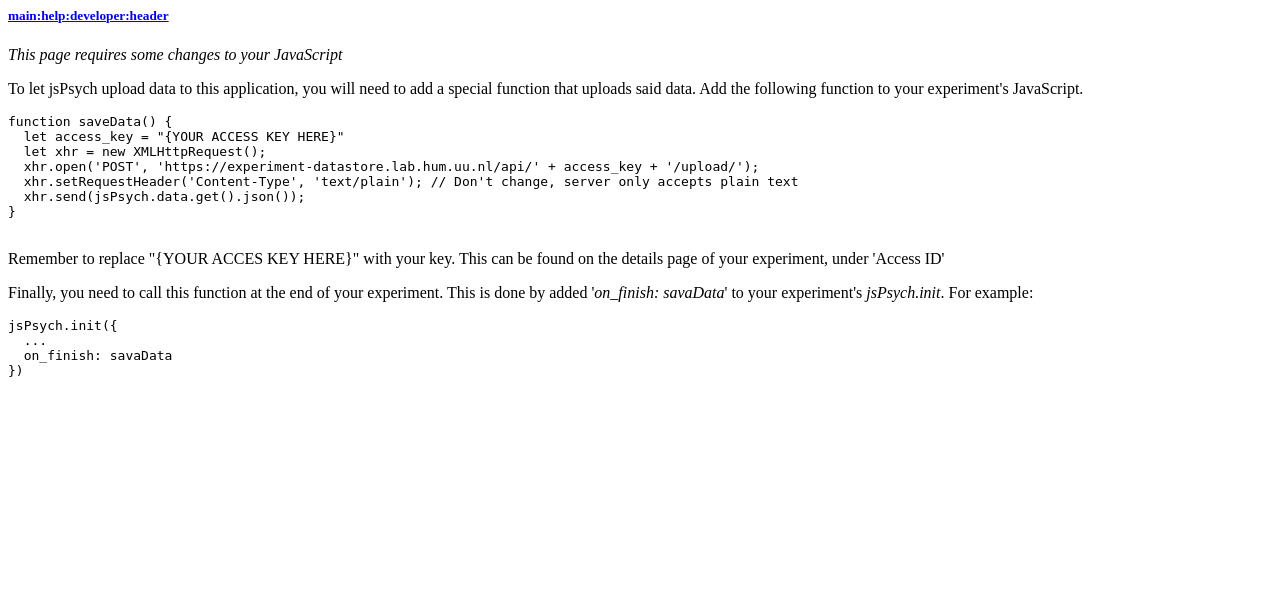
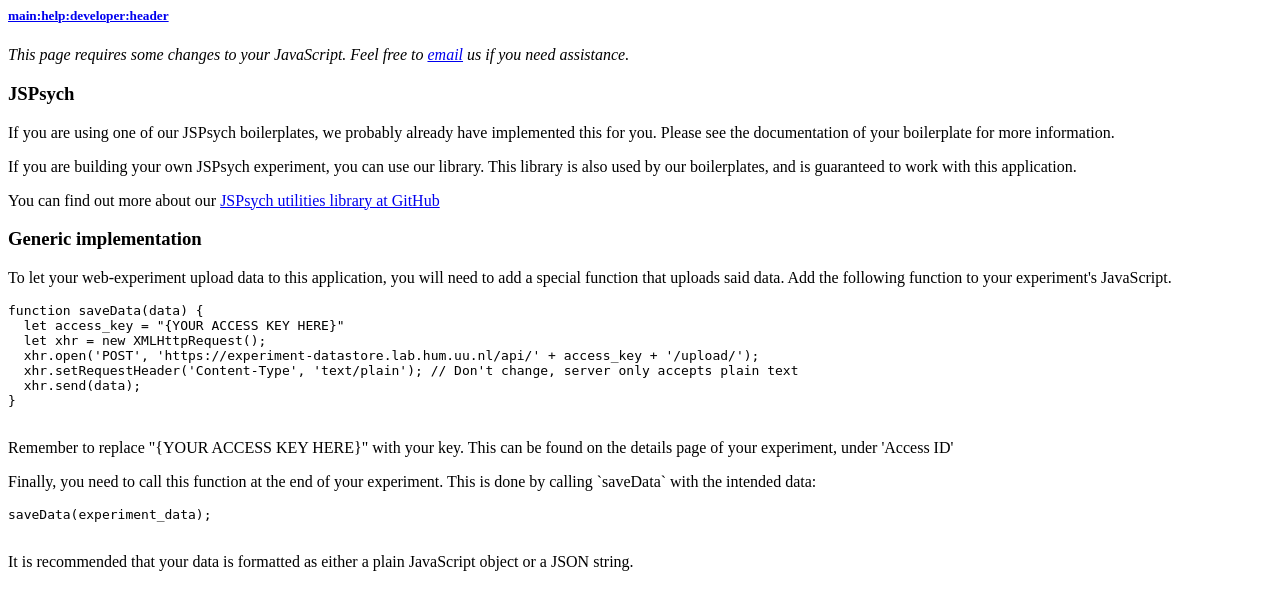
Before and after one commit to UiL-OTS-labs/web-experiment-datastore, a Django app: template main/templates/main/help_parts/developer.html in a window 1280 px wide. Shown: the top 610 px of the page. Run offline with Django 3.2, Linux system fonts and the light colour scheme; the template is opened without the code that fills it, so the values that code supplies are empty.

Commit message:
Updated the help-page

```diff
--- a/main/templates/main/help_parts/developer.html
+++ b/main/templates/main/help_parts/developer.html
@@ -11,38 +11,59 @@
     <div id="collapse-developer" class="panel-collapse collapse">
         <div class="panel-body">
             <p>
-                <i>This page requires some changes to your JavaScript</i>
+                <i>This page requires some changes to your JavaScript. Feel free
+                    to <a href="mailto:{{ labstaff_email }}">email</a> us if you
+                    need assistance.</i>
+            </p>
+            <h3>JSPsych</h3>
+            <p>
+                If you are using one of our JSPsych boilerplates, we probably
+                already have implemented this for you. Please see the
+                documentation of your boilerplate for more information.
             </p>
             <p>
-                To let jsPsych upload data to this application, you will need
-                to add a special function that uploads said data. Add the
-                following function to your experiment's JavaScript.
+                If you are building your own JSPsych experiment, you can use our
+                library. This library is also used by our boilerplates, and is
+                guaranteed to work with this application.
+            </p>
+            <p>
+                You can find out more about our
+                <a href="https://github.com/UiL-OTS-labs/jspsych-uil-utils">
+                    JSPsych utilities library at GitHub
+                </a>
+            </p>
+            <h3>Generic implementation</h3>
+            <p>
+                To let your web-experiment upload data to this application, you
+                will need to add a special function that uploads said data. Add
+                the following function to your experiment's JavaScript.
             </p>
             <pre>
-function saveData() {
+function saveData(data) {
   let access_key = "{YOUR ACCESS KEY HERE}"
   let xhr = new XMLHttpRequest();
   xhr.open('POST', 'https://experiment-datastore.lab.hum.uu.nl/api/' + access_key + '/upload/');
   xhr.setRequestHeader('Content-Type', 'text/plain'); // Don't change, server only accepts plain text
-  xhr.send(jsPsych.data.get().json());
+  xhr.send(data);
 }
             </pre>
             <p>
-                Remember to replace "{YOUR ACCES KEY HERE}" with your key. This
+                Remember to replace "{YOUR ACCESS KEY HERE}" with your key. This
                 can be found on the details page of your experiment, under
                 'Access ID'
             </p>
             <p>
                 Finally, you need to call this function at the end of your
-                experiment. This is done by added '<i>on_finish: savaData</i>'
-                to your experiment's <i>jsPsych.init</i>. For example:
+                experiment. This is done by calling `saveData` with the intended
+                data:
             </p>
             <pre>
-jsPsych.init({
-  ...
-  on_finish: savaData
-})
+saveData(experiment_data);
             </pre>
+            <p>
+                It is recommended that your data is formatted as either a plain
+                JavaScript object or a JSON string.
+            </p>
         </div>
     </div>
 </div>
--- a/main/templates/main/help_parts/general.html
+++ b/main/templates/main/help_parts/general.html
@@ -63,7 +63,7 @@
             </p>
             <p>
                 If not, you can find it in the block called '(Developer)
-                Uploading data from jsPsych' below.
+                Uploading data from JavaScript' below.
             </p>
             <h4>
                 Step 4: Upload your experiment
```
Also changed, not shown: main/locale/en/LC_MESSAGES/django.po, main/locale/nl/LC_MESSAGES/django.po.
